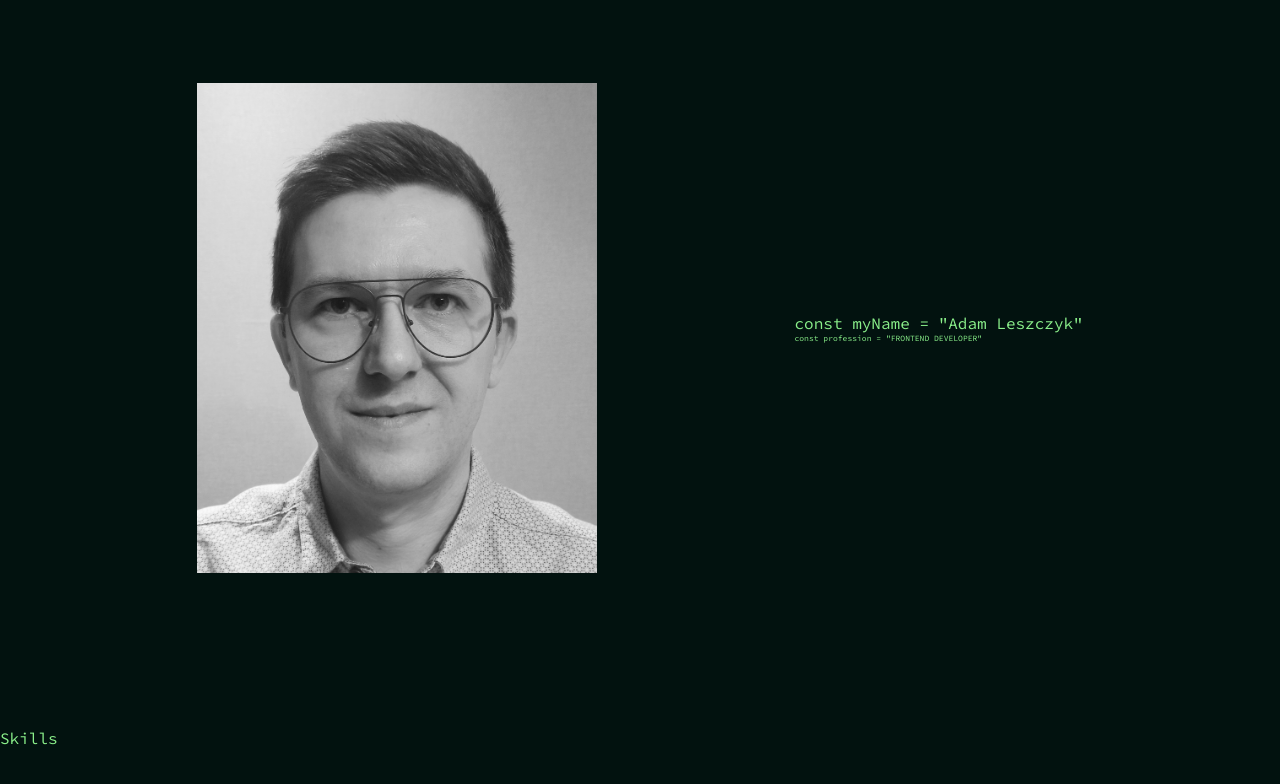
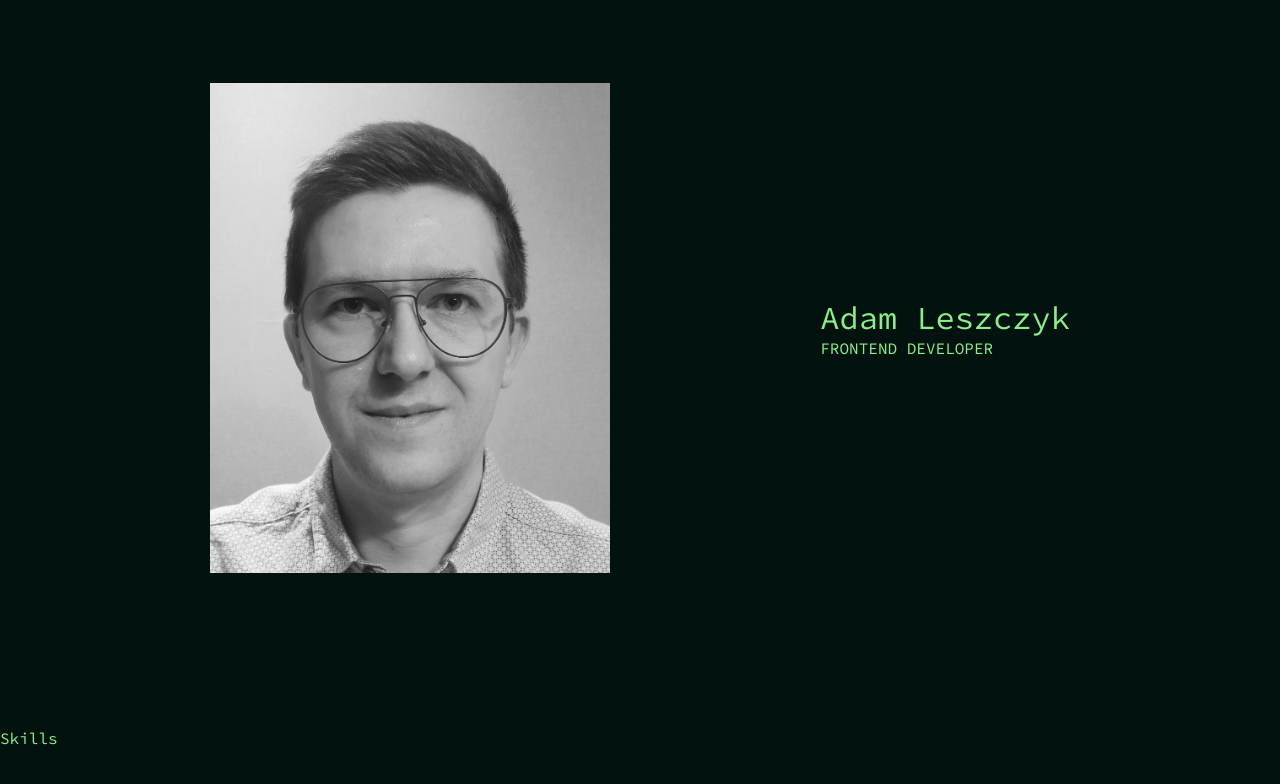
Before and after one commit to AdamCodeDesign/Portfolio-Adam-L, a React (Vite) app: page / in a window 1280 px wide. Shown: the part 872-1656 px from the top of the page. Built offline with nearby package versions, Linux system fonts and the light colour scheme.

Commit message:
separated animation for name and profession

```diff
--- a/src/components/profile/Profile.jsx
+++ b/src/components/profile/Profile.jsx
@@ -4,10 +4,14 @@ import photo from "../../assets/photoCV.jpeg";
 import "./profile.scss";
 
 export default function Profile() {
-  const myName = 'const myName = "Adam Leszczyk"';
-  const profession = 'const profession = "FRONTEND DEVELOPER"';
-  const variants = {
-    visible: { opacity: 1, transition: { staggerChildren: 0.1 } },
+  const myName = "Adam Leszczyk";
+  const profession = "FRONTEND DEVELOPER";
+  const variantsName = {
+    visible: { opacity: 1, transition: {staggerChildren: 0.1 } },
+    hidden: { opacity: 0 },
+  };
+  const variantsProfession = {
+    visible: { opacity: 1, transition: {delayChildren:1.5, staggerChildren: 0.1 } },
     hidden: { opacity: 0 },
   };
 
@@ -20,22 +24,22 @@ export default function Profile() {
             <motion.span
               initial="hidden"
               whileInView="visible"
-              variants={variants}
+              variants={variantsName}
             >
               {[...myName].map((letter, idx) => (
-                <motion.span key={idx} variants={variants}>
+                <motion.span key={idx} variants={variantsName}>
                   {letter}
                 </motion.span>
               ))}
             </motion.span>
             <motion.span
+              className="profession"
               initial="hidden"
               whileInView="visible"
-              variants={variants}
-              style={{ fontSize: "0.5em" }}
+              variants={variantsProfession}
             >
               {[...profession].map((letter, idx) => (
-                <motion.span key={idx} variants={variants}>
+                <motion.span key={idx} variants={variantsProfession}>
                   {letter}
                 </motion.span>
               ))}
--- a/src/components/profile/profile.scss
+++ b/src/components/profile/profile.scss
@@ -37,9 +37,14 @@
         flex-direction: column;
         justify-content: center;
         align-items: center;
+        font-size: 2em;
         .myname {
           display: flex;
           flex-direction: column;
+
+          .profession{
+            font-size: 0.5em;
+          }
         }
       }
     }
```
